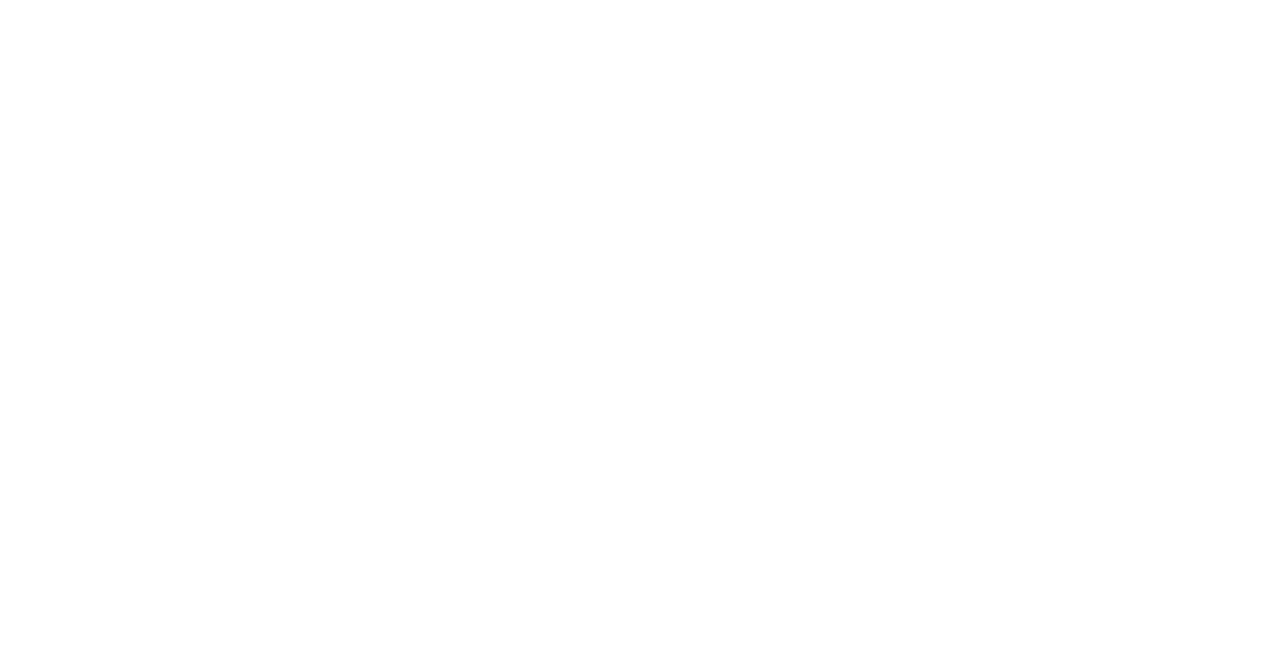
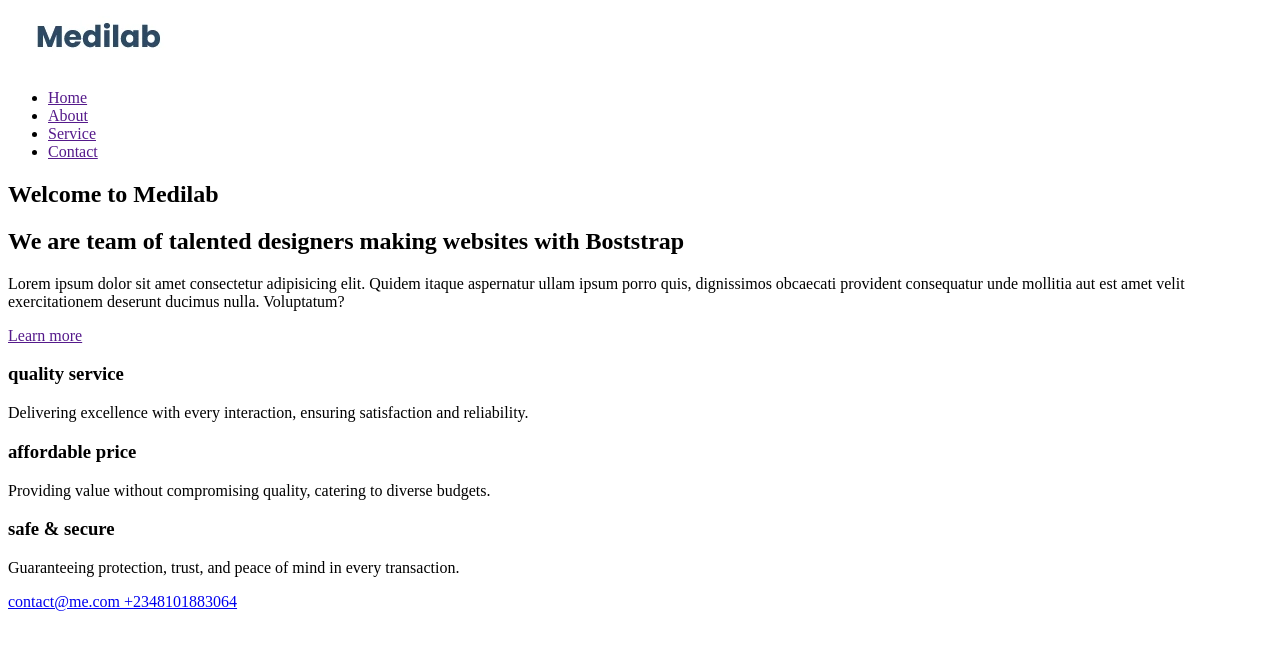
Before and after one commit to akin-holo/3mtt_dareyIO_HTML_mini-02, a plain HTML site: page index.html in a window 1280 px wide. Drawn offline with Linux system fonts and the light colour scheme.

Commit message:
structure markup

```diff
--- a/index.html
+++ b/index.html
@@ -12,17 +12,74 @@
     <meta property="og:url" content="URL of your page">
     <meta property="og:type" content="website">
     <meta property="og:title" content="Responsive Lading Page Design">
-    <meta property="og:description" content="3MTT-DareyIO Solution to mini-project-2">
+    <meta property="og:description" content="3MTT-DareyIO project page - Solution to mini-project-2">
     <meta property="og:image" content="URL to an image related to your page">
 
     <!-- twitter-->
     <meta name="twitter:card" content="summary">
     <meta name="twitter:site" content="@AkinHolo">
     <meta name="twitter:title" content="Responsive Lading Page Design">
-    <meta name="twitter:description" content="3MTT-DareyIO Solution to mini-project-2">
+    <meta name="twitter:description" content="3MTT-DareyIO project page Solution to mini-project-2">
     <meta name="twitter:image" content="URL to an image related to your page">
     <meta name="twitter:url" content="URL of your page">
 </head>
 <body>
+   <header>
+      <nav>
+         <img src="asset/medilab-logo.png" alt="medilab logo">
+         <ul>
+            <li><a href="">Home</a></li>
+            <li><a href="">About</a></li>
+            <li><a href="">Service</a></li>
+            <li><a href="">Contact</a></li>
+         </ul>
+      </nav>
+   </header>
+
+   <main>
+      <section class="hero-section">
+         <h1>Welcome to Medilab</h1>
+         <h2>We are team of talented designers making websites with Boststrap</h2>
+
+         <div class="why-medilab">
+            <p>Lorem ipsum dolor sit amet consectetur adipisicing elit. Quidem itaque aspernatur ullam ipsum porro quis, dignissimos obcaecati provident consequatur unde mollitia aut est amet velit exercitationem deserunt ducimus nulla. Voluptatum?</p>
+            <a href="">Learn more</a>
+         </div>
+      </section>
+
+      <section class="features">
+         <div class="quality-service">
+            <h3>quality service</h3>
+            <p>Delivering excellence with every interaction, ensuring satisfaction and reliability.</p>
+         </div>
+         <div class="afford-price">
+            <h3>affordable price</h3>
+            <p>Providing value without compromising quality, catering to diverse budgets.</p>
+         </div>
+         <div class="safe">
+            <h3>safe & secure</h3>
+            <p>Guaranteeing protection, trust, and peace of mind in every transaction.</p>
+         </div>
+      </section>
+   </main>
+
+   <footer>
+      <div class="contacts-wrapper">
+         <div class="email-and-call-wrapper">
+            <a href="mailto:holoakinseloyin@gmail.com">
+               contact@me.com
+            </a>
+            <a href="tel:08101883064">
+               +2348101883064
+            </a>
+         </div>
+         <div class="social-media">
+            <a href=""></a>
+            <a href=""></a>
+            <a href=""></a>
+            <a href=""></a>
+         </div>
+      </div>
+   </footer>
 </body>
 </html>
```
Also changed, not shown: asset/medilab-logo.png (added).
